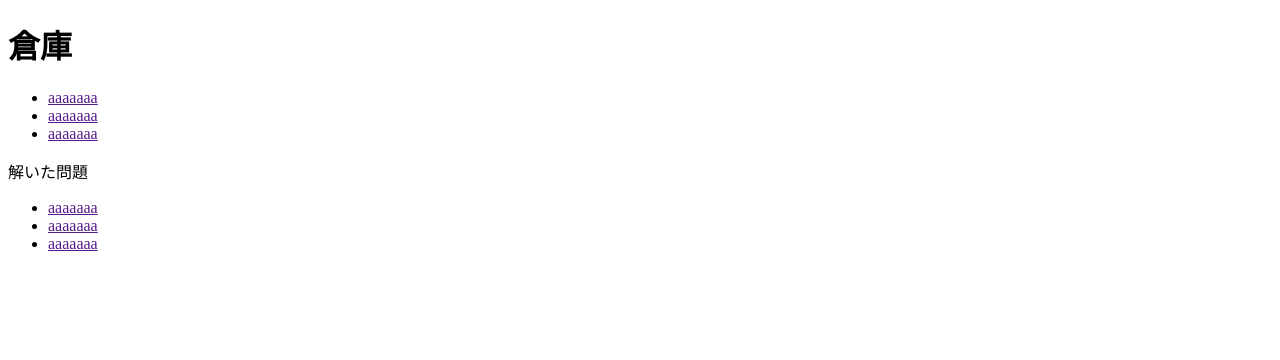
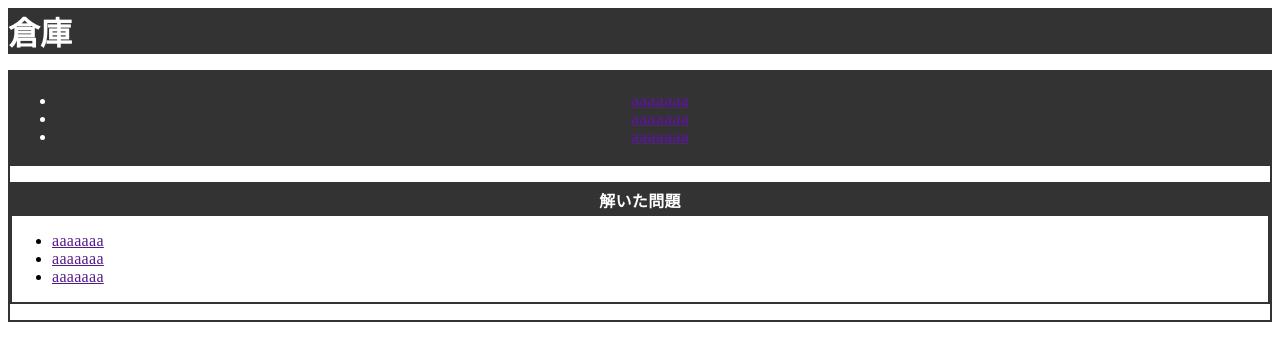
Before and after one commit to 6ool/6ool.github.io, a plain HTML site: page index.html in a window 1280 px wide. Drawn offline with Linux system fonts and the light colour scheme.

Commit message:
Update style.css

```diff
--- a/style.css
+++ b/style.css
@@ -1,11 +1,17 @@
-.box_ac {
+h1 {
+  margin:0;
+  color:#fff;
+  background-color: #333;
+}
+
+.box {
   margin: 1em 0;
   background-color: #fff;
   border: 2px solid #333;
   letter-spacing: .3px;
 }
 
-.box_ac_title {
+.box_title {
   color: #fff;
   font-weight: bold;
   background-color: #333;
```
